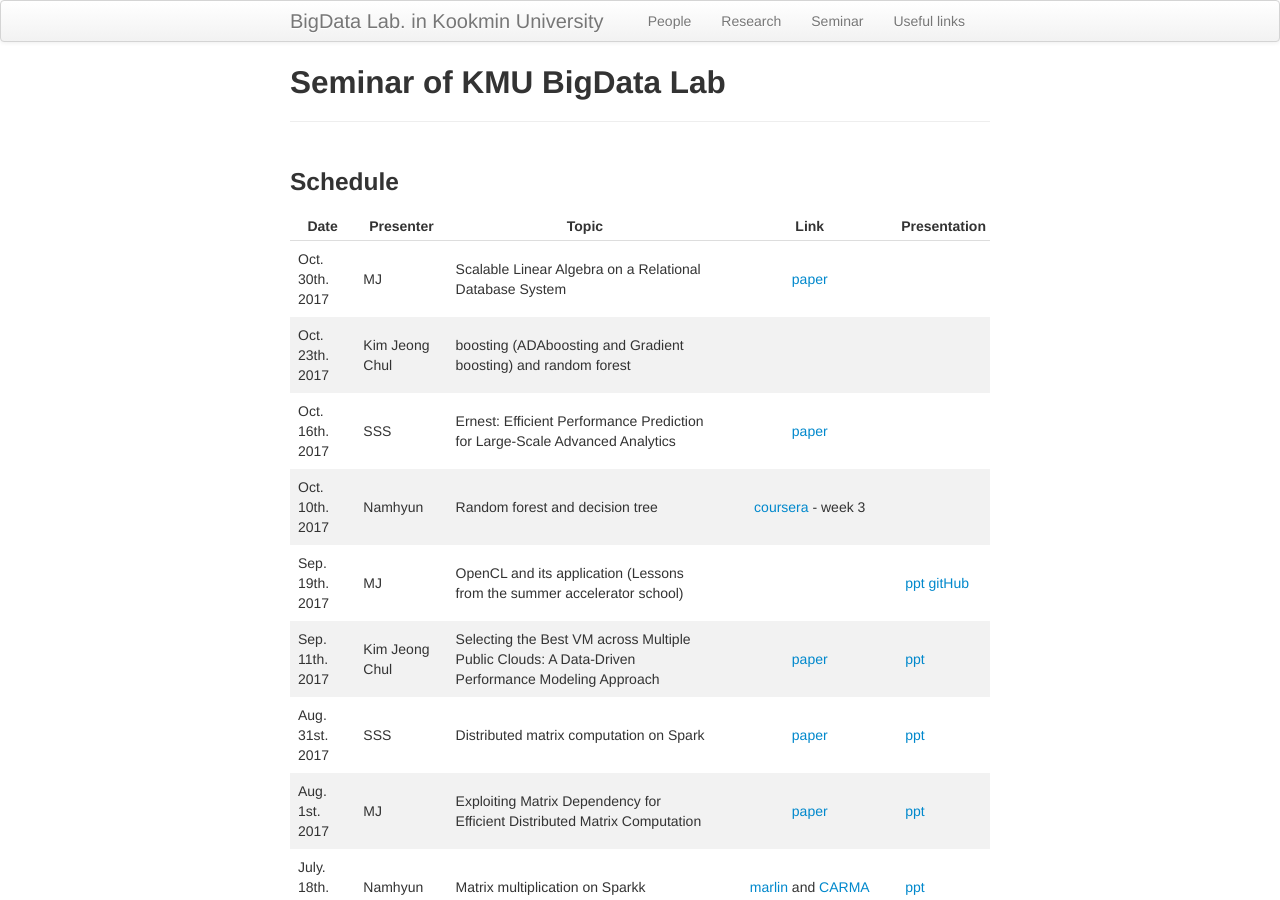
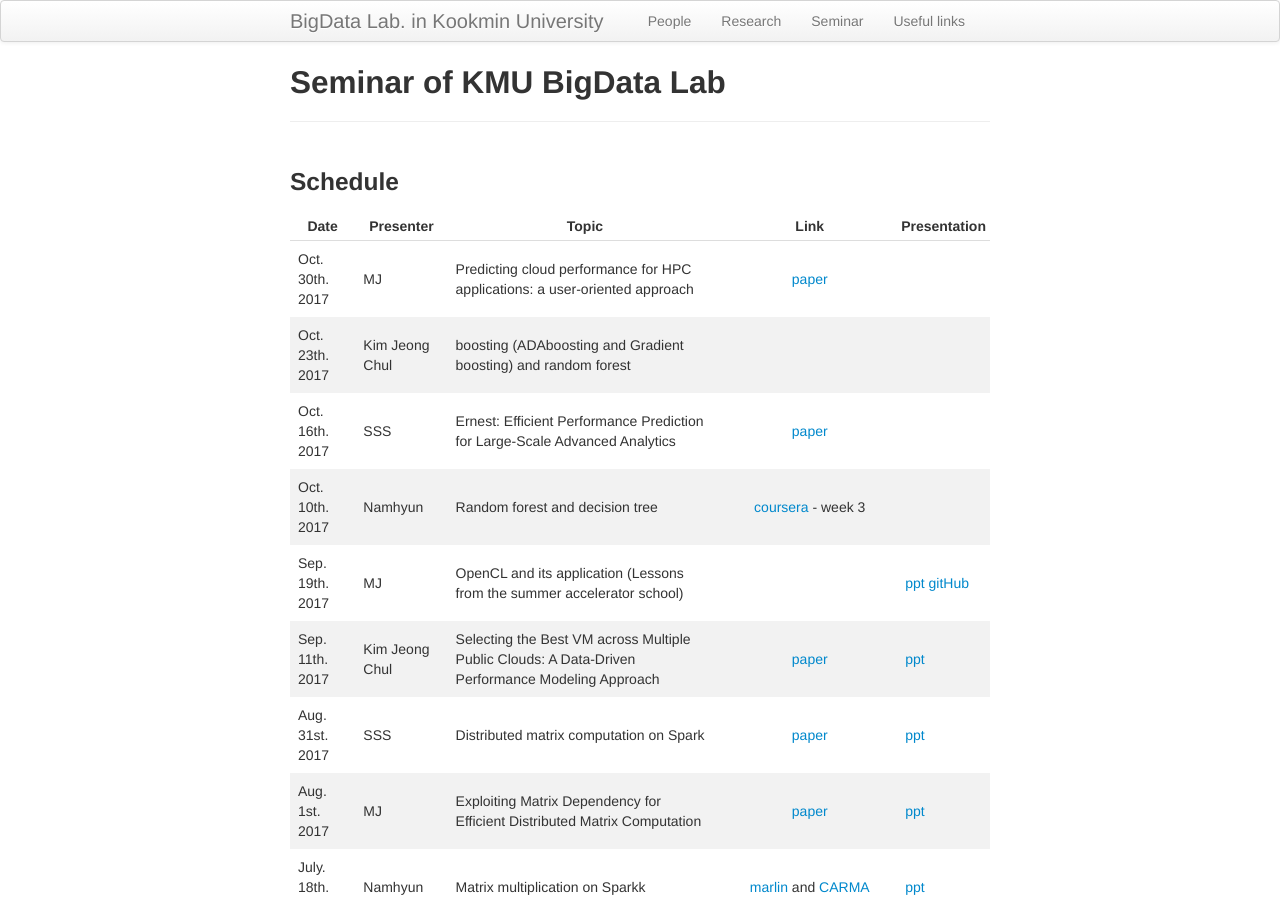
Before and after one commit to ddps-lab/kmu-bigdata.github.io, a Jekyll site: the page built from seminar/index.md, in a window 1280 px wide and 900 px high. Built offline with Jekyll 4.4.1, drawn with Linux system fonts in a browser that asks for light colours.

Commit message:
suggesting paper related to research

```diff
--- a/seminar/index.md
+++ b/seminar/index.md
@@ -9,7 +9,7 @@ description: Seminar schedule of BigData Lab  in KMU
 
 | Date | Presenter | Topic | Link | Presentation |
 |------|-----------|-------|:----:|--------------|
-| Oct. 30th. 2017 | MJ | Scalable Linear Algebra on a Relational Database System | [paper](http://ieeexplore.ieee.org/document/7930004/) | |
+| Oct. 30th. 2017 | MJ | Predicting cloud performance for HPC applications: a user-oriented approach | [paper](http://ieeexplore.ieee.org/document/7973739/) | |
 | Oct. 23th. 2017 | Kim Jeong Chul | boosting (ADAboosting and Gradient boosting) and random forest | | |
 | Oct. 16th. 2017 | SSS | Ernest: Efficient Performance Prediction for Large-Scale Advanced Analytics | [paper](https://www.usenix.org/system/files/conference/nsdi16/nsdi16-paper-venkataraman.pdf) | |
 | Oct. 10th. 2017 | Namhyun | Random forest and decision tree | [coursera](https://www.coursera.org/learn/practical-machine-learning/) - week 3 | |
```
